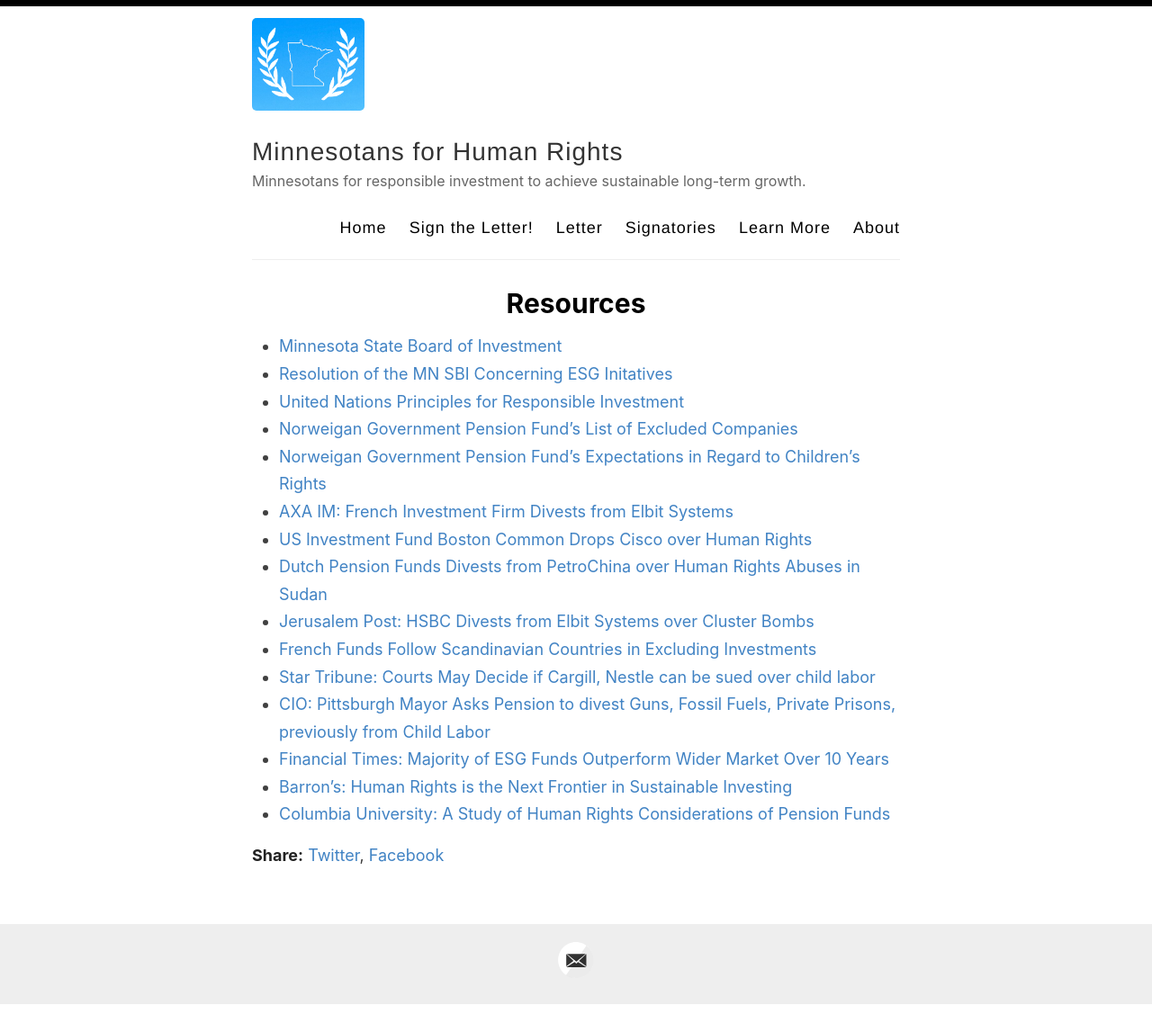
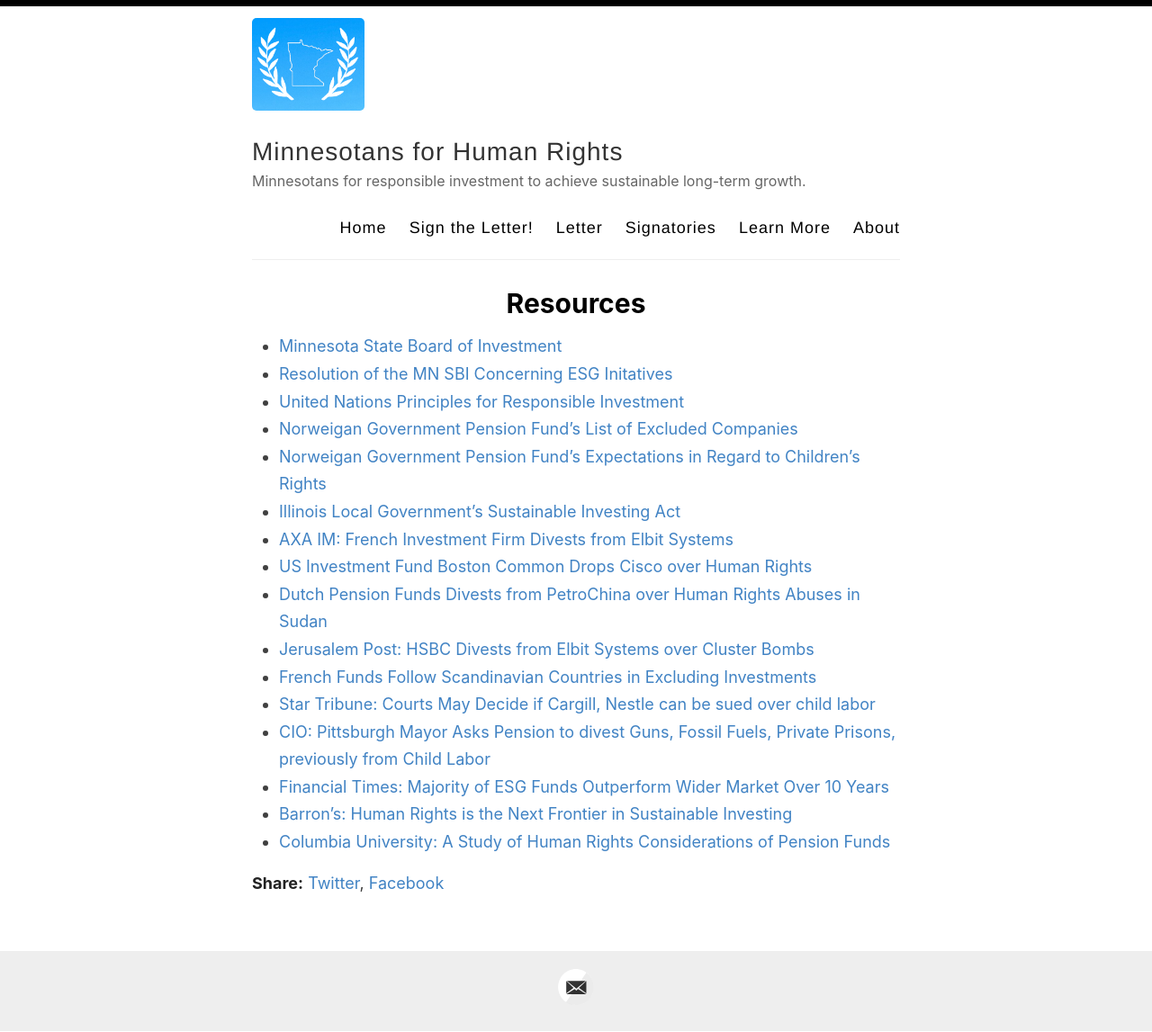
Before and after one commit to adamrahim/adamrahim.github.io, a Jekyll site: the page built from _posts/2020-12-23-learn-more.md, in a window 1280 px wide. Shown: the whole page at 90% size. Built offline with Jekyll 4.4.1, drawn with Linux system fonts in a browser that asks for light colours; before the commit the page ends 1116 px from its top, so only the background shows below that.

Commit message:
Update 2020-12-23-learn-more.md

```diff
--- a/_posts/2020-12-23-learn-more.md
+++ b/_posts/2020-12-23-learn-more.md
@@ -8,6 +8,7 @@
 - [United Nations Principles for Responsible Investment](https://www.unpri.org/pri/about-the-pri "UN Principles for Responsible Investment")
 - [Norweigan Government Pension Fund's List of Excluded Companies](https://www.nbim.no/en/the-fund/responsible-investment/exclusion-of-companies/ "Norweigan Government Pension Fund's List of Excluded Companies")
 - [Norweigan Government Pension Fund's Expectations in Regard to Children's Rights](https://www.nbim.no/en/the-fund/responsible-investment/principles/expectations-to-companies/childrens-rights/ "Norweigan Government Pension Fund's Expectations to Companies in Regard to Children's Rights")
+- [Illinois Local Government's Sustainable Investing Act](https://illinoistreasurer.gov/Local_Governments/Sustainable_Investing_Act "Illinois Local Government Sustainable Investing Act")
 - [AXA IM: French Investment Firm Divests from Elbit Systems](https://www.business-humanrights.org/en/latest-news/french-investment-firm-axa-partially-divests-from-israeli-arms-manufacturer-elbit-systems/ "AXA IM Divests from Elbit")
 - [US Investment Fund Boston Common Drops Cisco over Human Rights](https://www.triplepundit.com/story/2011/investor-drops-cisco-over-human-rights/103961 "Boston Common Drops Cisco")
 - [Dutch Pension Funds Divests from PetroChina over Human Rights Abuses in Sudan](https://www.triplepundit.com/story/2008/pggm-will-divest-petrochina/98001 "Dutch Pension Fund Divests over Human Rights Abuses")
```
